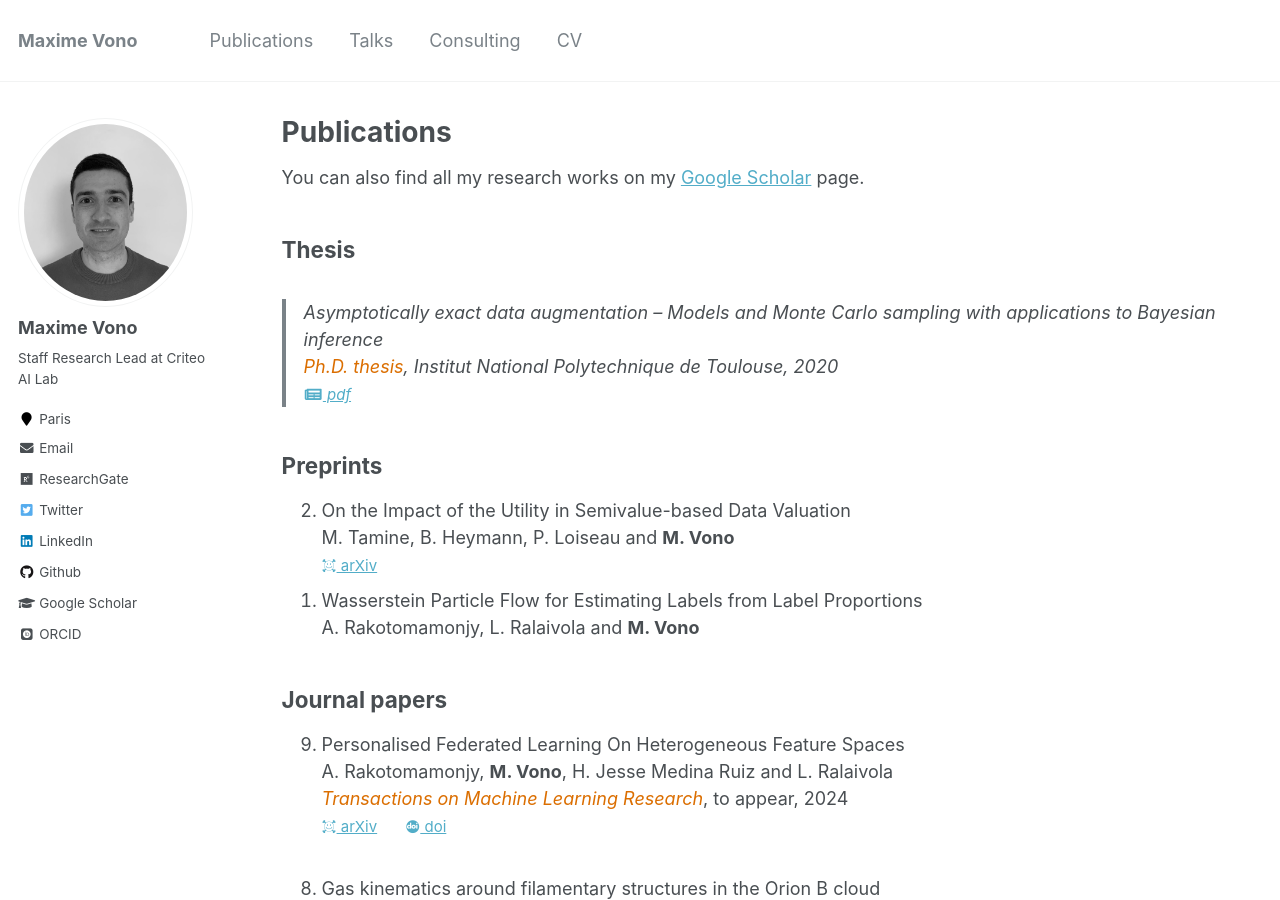
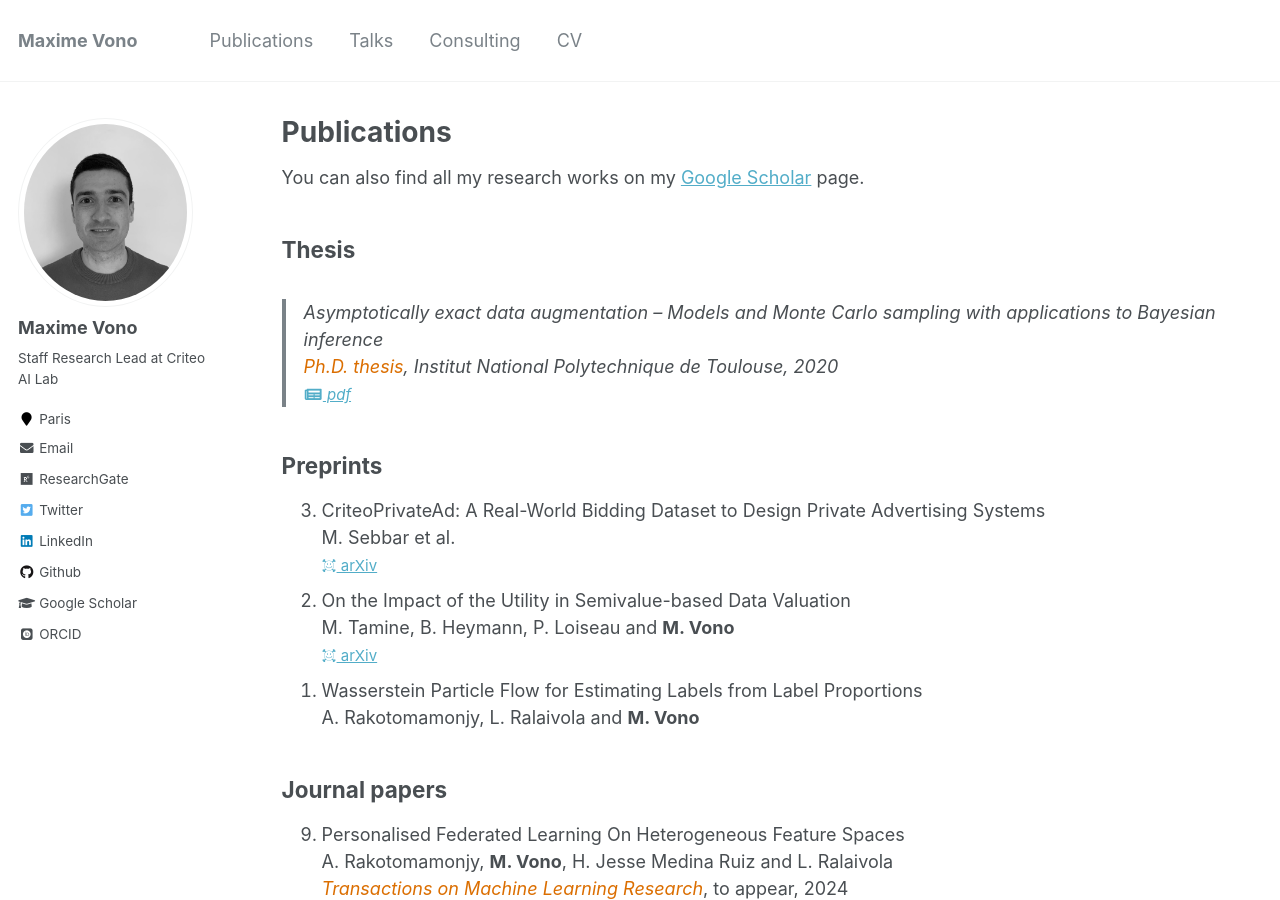
Before and after one commit to mvono/mvono.github.io, a Jekyll site: the page built from _pages/publications.md, in a window 1280 px wide and 900 px high. Built offline with Jekyll 4.4.1, drawn with Linux system fonts in a browser that asks for light colours; some web fonts are replaced.

Commit message:
Update publications.md

```diff
--- a/_pages/publications.md
+++ b/_pages/publications.md
@@ -18,6 +18,11 @@ You can also find all my research works on my [Google Scholar](https://scholar.g
 ## Preprints
 
 <ol reversed>
+	<li>
+	  CriteoPrivateAd: A Real-World Bidding Dataset to Design Private Advertising Systems<br>
+	    M. Sebbar et al.<br>
+	  <a style="font-size:15px" href="https://arxiv.org/abs/2502.12103"><i class="ai ai-arxiv"></i> arXiv</a> &emsp;
+  	</li>
 	<li>
 	  On the Impact of the Utility in Semivalue-based Data Valuation<br>
 	    M. Tamine, B. Heymann, P. Loiseau and <b>M. Vono</b><br>
```
